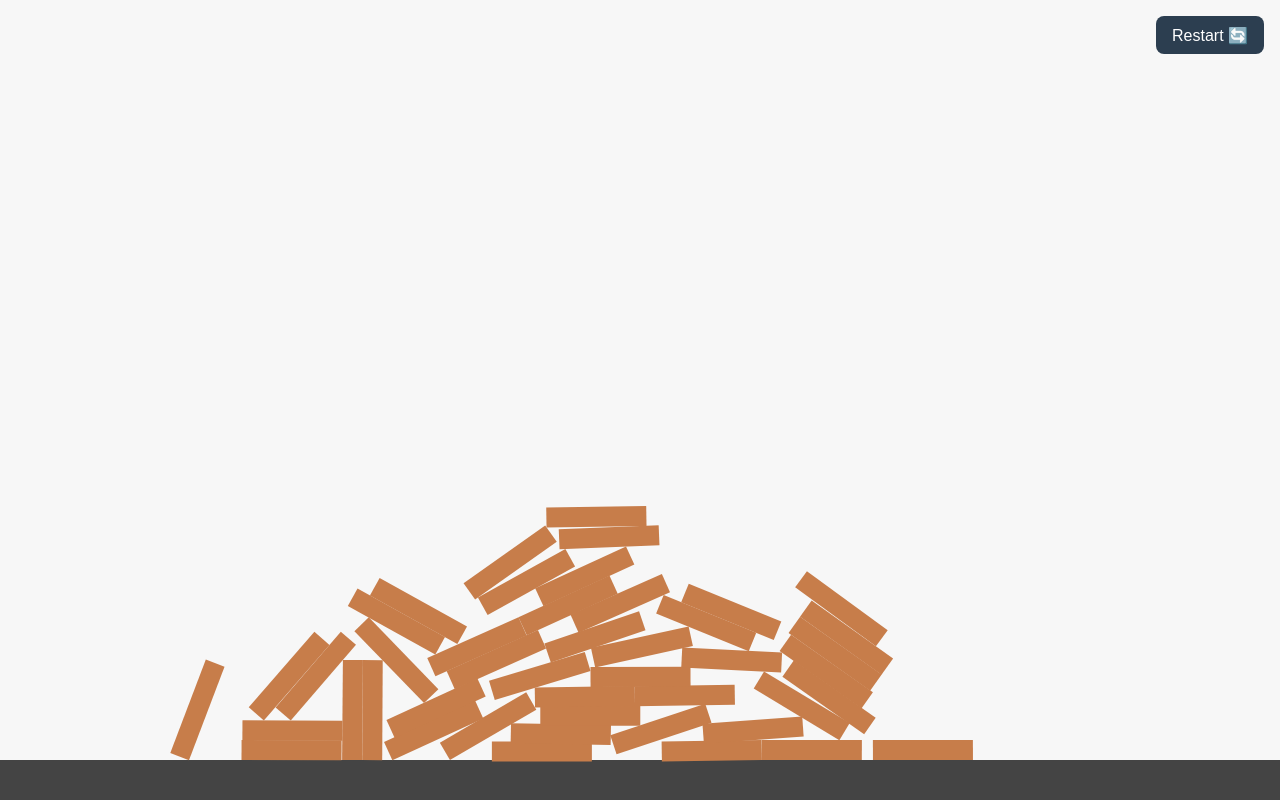
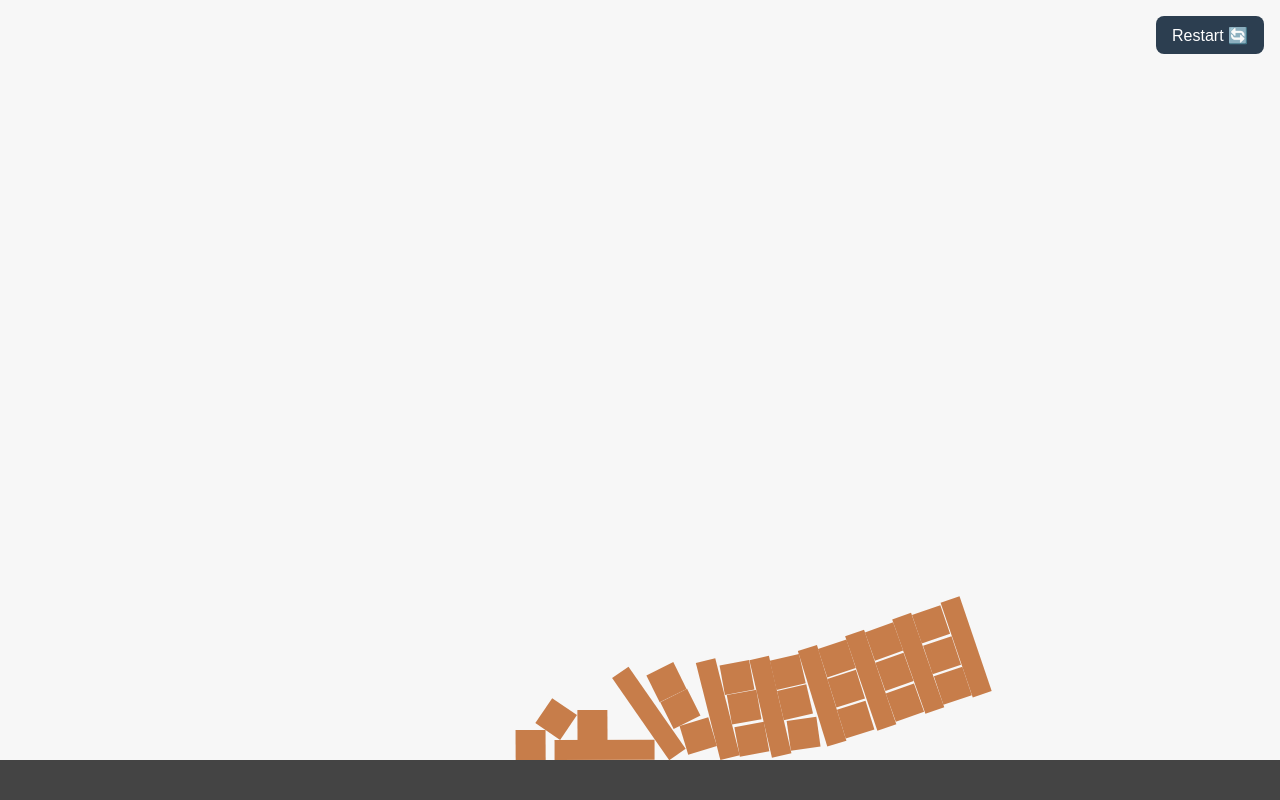
Before and after one commit to britt9296/jenga-game, a plain HTML site: page index.html in a window 1280 px wide. Drawn offline with nearby package versions, Linux system fonts and the light colour scheme.

Commit message:
Update index.html

```diff
--- a/index.html
+++ b/index.html
@@ -3,7 +3,7 @@
 <head>
   <meta charset="UTF-8" />
   <meta name="viewport" content="width=device-width, initial-scale=1.0" />
-  <title>2‑D Jenga Lite</title>
+  <title>Jenga 2D — Hybrid Tower</title>
   <style>
     :root {--wood:#c77d4a; --bg:#f7f7f7;}
     *{margin:0;padding:0;box-sizing:border-box}
@@ -20,82 +20,96 @@
 
   <script src="https://cdn.jsdelivr.net/npm/matter-js@0.19.0/build/matter.min.js"></script>
   <script>
-    const {Engine,Render,Runner,World,Bodies,Mouse,MouseConstraint,Events} = Matter;
+    const {Engine,Render,Runner,World,Bodies,Mouse,MouseConstraint} = Matter;
     const W = () => innerWidth, H = () => innerHeight;
     let engine, world, render, runner;
 
     function buildTower() {
-      const blockW = 100, blockH = 20, rows = 15, gap = 2;
+      const totalRows = 15;
+      const blockW = 100, blockH = 20;
+      const squareSize = 30;
+      const gap = 2;
       const startY = H() - 60;
-      for (let i = 0; i < rows; i++) {
-        const horiz = i % 2 === 0;
-        const y = startY - i * (blockH + gap);
-        const offset = horiz ? blockW : blockH;
-        for (let j = 0; j < 3; j++) {
-          const x = W()/2 + (j-1)*(offset+gap);
-          const w = horiz ? blockW : blockH;
-          const h = horiz ? blockH : blockW;
-          const block = Bodies.rectangle(x,y,w,h,{
-            angle: horiz?0:Math.PI/2,
-            restitution:0.1,
-            friction:0.7,
-            density:0.003,
-            render:{fillStyle:getComputedStyle(document.body).getPropertyValue('--wood')}
+
+      for (let i = 0; i < totalRows; i++) {
+        const y = startY - i * (blockH + gap * 2);
+
+        if (i % 2 === 0) {
+          // Rectangular wide block (Jenga-style)
+          const block = Bodies.rectangle(W()/2, y, blockW, blockH, {
+            restitution: 0.1,
+            friction: 0.7,
+            density: 0.002,
+            render: { fillStyle: getComputedStyle(document.body).getPropertyValue('--wood') }
           });
           World.add(world, block);
+        } else {
+          // 3 stacked square blocks in a row
+          const spacing = squareSize + gap;
+          for (let j = -1; j <= 1; j++) {
+            const x = W()/2 + j * spacing;
+            const square = Bodies.rectangle(x, y, squareSize, squareSize, {
+              restitution: 0.1,
+              friction: 0.7,
+              density: 0.002,
+              render: { fillStyle: getComputedStyle(document.body).getPropertyValue('--wood') }
+            });
+            World.add(world, square);
+          }
         }
       }
     }
 
     function init() {
-      // clean previous
-      if (runner) {Runner.stop(runner); Render.stop(render); render.canvas.remove();}
+      if (runner) {
+        Runner.stop(runner);
+        Render.stop(render);
+        render.canvas.remove();
+      }
 
       engine = Engine.create();
-      world  = engine.world;
+      world = engine.world;
 
       const canvas = document.getElementById('world');
       canvas.width = W(); canvas.height = H();
+
       render = Render.create({
         canvas, engine,
-        options:{width:W(),height:H(),background:getComputedStyle(document.body).getPropertyValue('--bg'),wireframes:false}
+        options: {
+          width: W(), height: H(),
+          background: getComputedStyle(document.body).getPropertyValue('--bg'),
+          wireframes: false
+        }
       });
+
       Render.run(render);
       runner = Runner.create();
       Runner.run(runner, engine);
 
-      // ground
-      World.add(world, Bodies.rectangle(W()/2, H()-20, W(), 40,{isStatic:true,render:{fillStyle:'#444'}}));
+      // Ground
+      World.add(world, Bodies.rectangle(W()/2, H() - 20, W(), 40, {
+        isStatic: true,
+        render: { fillStyle: '#444' }
+      }));
 
-      // build tower row‑by‑row after tiny delays so it settles
-      let row = 0;
-      const timer = setInterval(()=>{
-        if (row===0) buildRow(row);          // build first instantly
-        else Engine.update(engine, 16);      // let physics tick a bit
-        if (++row < 15) buildRow(row);
-        else clearInterval(timer);
-      },75);
+      // Build hybrid tower
+      buildTower();
 
-      function buildRow(i){
-        const horiz=i%2===0, y=H()-60-i*22, offset=horiz?100:20;
-        for(let j=0;j<3;j++){
-          const x=W()/2+(j-1)*(offset+2);
-          const w=horiz?100:20, h=horiz?20:100;
-          World.add(world,Bodies.rectangle(x,y,w,h,{
-            angle:horiz?0:Math.PI/2,restitution:0.1,friction:0.7,density:0.003,
-            render:{fillStyle:getComputedStyle(document.body).getPropertyValue('--wood')}
-          }));
-        }
-      }
-
-      // mouse
+      // Mouse drag
       const mouse = Mouse.create(render.canvas);
-      World.add(world, MouseConstraint.create(engine,{mouse,constraint:{stiffness:0.2,render:{visible:false}}}));
+      World.add(world, MouseConstraint.create(engine, {
+        mouse,
+        constraint: { stiffness: 0.2, render: { visible: false } }
+      }));
       render.mouse = mouse;
     }
 
     document.getElementById('btn').onclick = init;
-    addEventListener('resize', ()=>{render.canvas.width=W();render.canvas.height=H();});
+    addEventListener('resize', () => {
+      render.canvas.width = W();
+      render.canvas.height = H();
+    });
+
     init();
   </script>
 </body>
```
